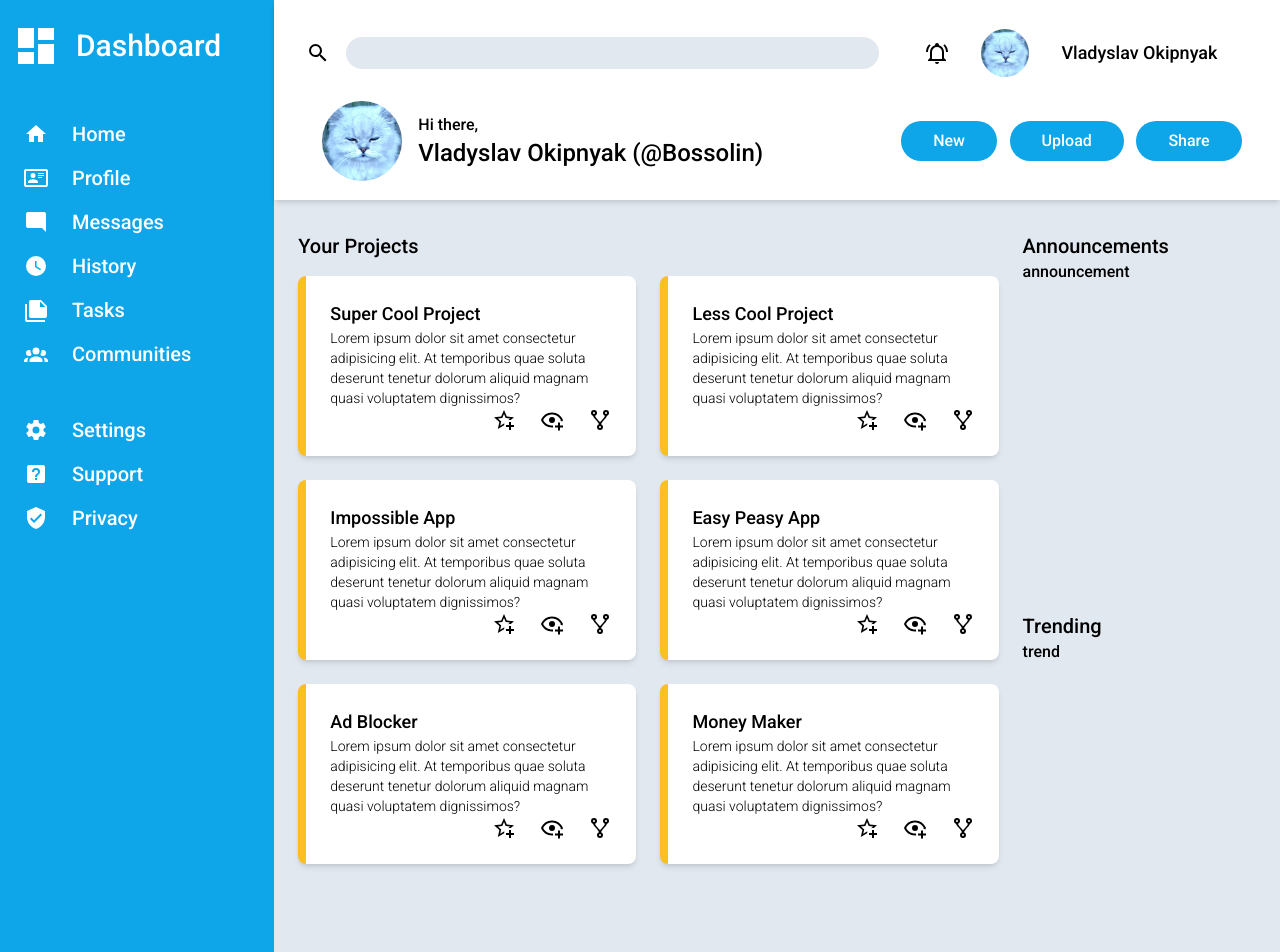
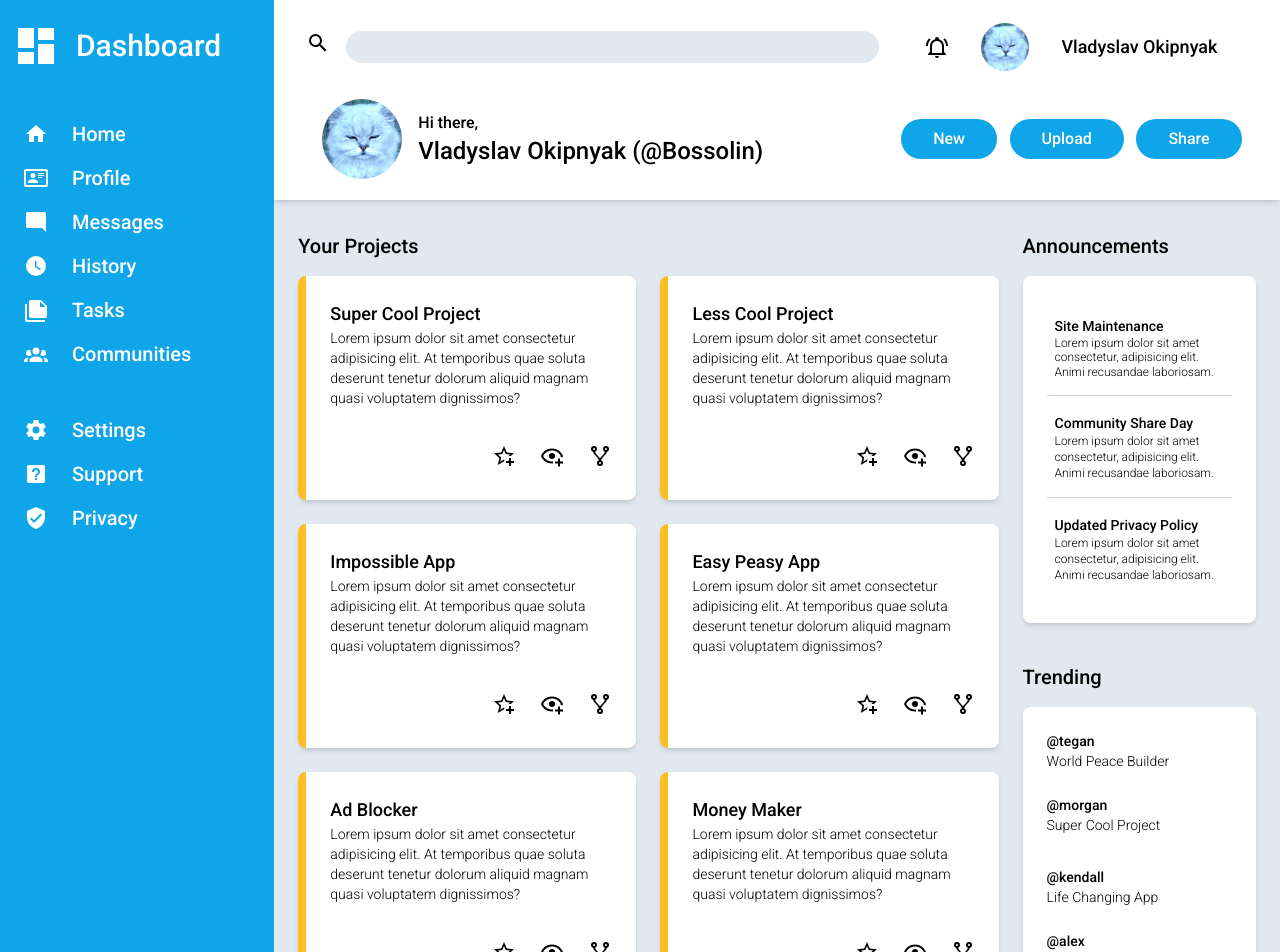
Before and after one commit to Bossolin/odin-admin-dashboard, a React (Create React App) app: page / in a window 1280 px wide. Shown: the top 952 px of the page. Built offline with nearby package versions, Linux system fonts and the light colour scheme.

Commit message:
add announcements and trends

```diff
--- a/src/components/Header.js
+++ b/src/components/Header.js
@@ -9,11 +9,13 @@ const Header = ({ openModal, setOpenModal }) => {
     <div
       className={`${
         openModal ? "hidden" : "block"
-      } px-8 pt-6 sm:grid sm:grid-cols-[5fr_3fr] sm:grid-rows-[1fr_2fr] sm:relative fixed w-full sm:row-span-1 bottom-0 bg-white shadow-md `}
+      } px-8 pt-4 z-10 sm:grid sm:grid-cols-[5fr_3fr] sm:grid-rows-[1fr_2fr] sm:relative fixed w-full sm:row-span-1 bottom-0 bg-white shadow-md `}
     >
       <div className="flex items-center">
         <label htmlFor="search" className="">
-          <Icon path={mdiMagnify} title="Search" size={1} />
+          <button>
+            <Icon path={mdiMagnify} title="Search" size={1} />
+          </button>
         </label>
         <input
           type="text"
--- a/src/components/Main.js
+++ b/src/components/Main.js
@@ -4,9 +4,9 @@ import Project from "./Project";
 const Main = () => {
   return (
     <div className="min-h-screen sm:grid sm:grid-rows-6 sm:grid-cols-[3fr_1fr] sm:gap-6 px-6 pt-4 pb-[200px] sm:py-8 bg-slate-200">
-      <div className="row-span-6">
+      <div className="row-span-full">
         <h1 className="text-xl mb-4">Your Projects</h1>
-        <div className="grid grid-cols-[repeat(auto-fit,_minmax(300px,_1fr))] grid-rows-3 gap-6">
+        <div className="grid grid-cols-[repeat(auto-fit,_minmax(300px,_1fr))] grid-rows-3 gap-6 mb-4">
           <Project name={"Super Cool Project"} />
           <Project name={"Less Cool Project"} />
           <Project name={"Impossible App"} />
@@ -16,12 +16,51 @@ const Main = () => {
         </div>
       </div>
       <div className="row-span-3">
-        <h1 className="text-xl">Announcements</h1>
-        <div className="">announcement</div>
+        <h1 className="text-xl mb-4">Announcements</h1>
+        <div className="flex flex-col gap-px py-6 px-6 mb-4 rounded-lg shadow-md bg-white">
+          <div className=" py-4 px-2 border-b border-slate-300">
+            <h1 className="text-sm">Site Maintenance</h1>
+            <p className="text-xs font-thin leading-[0.9rem]">
+              Lorem ipsum dolor sit amet consectetur, adipisicing elit. Animi
+              recusandae laboriosam.
+            </p>
+          </div>
+          <div className=" py-4 px-2 border-b border-slate-300">
+            <h1 className="text-sm">Community Share Day</h1>
+            <p className="text-xs font-thin">
+              Lorem ipsum dolor sit amet consectetur, adipisicing elit. Animi
+              recusandae laboriosam.
+            </p>
+          </div>
+          <div className=" py-4 px-2 ">
+            <h1 className="text-sm">Updated Privacy Policy</h1>
+            <p className="text-xs font-thin">
+              Lorem ipsum dolor sit amet consectetur, adipisicing elit. Animi
+              recusandae laboriosam.
+            </p>
+          </div>
+        </div>
       </div>
       <div className="row-span-3">
-        <h1 className="text-xl">Trending</h1>
-        <div className="">trend</div>
+        <h1 className="text-xl mb-4">Trending</h1>
+        <div className="py-6 px-6 mb-4 rounded-lg shadow-md bg-white">
+          <div className="pb-2 text-sm">
+            <p>@tegan</p>
+            <p className="font-thin">World Peace Builder</p>
+          </div>
+          <div className="py-4 text-sm">
+            <p>@morgan</p>
+            <p className="font-thin">Super Cool Project</p>
+          </div>
+          <div className="py-4 text-sm">
+            <p>@kendall</p>
+            <p className="font-thin">Life Changing App</p>
+          </div>
+          <div className="pt-2 text-sm">
+            <p>@alex</p>
+            <p className="font-thin">No Traffic Maker</p>
+          </div>
+        </div>
       </div>
     </div>
   );
--- a/src/components/Project.js
+++ b/src/components/Project.js
@@ -4,14 +4,14 @@ import { mdiEyePlusOutline, mdiSourceFork, mdiStarPlusOutline } from "@mdi/js";
 
 const Project = ({ name }) => {
   return (
-    <div className="py-6 px-6 rounded-lg shadow-md bg-white border-l-8 border-amber-400">
+    <div className="relative py-6 px-6 h-56 rounded-lg shadow-md bg-white border-l-8 border-amber-400">
       <h1 className="text-lg">{name}</h1>
       <p className="text-sm font-thin">
         Lorem ipsum dolor sit amet consectetur adipisicing elit. At temporibus
         quae soluta deserunt tenetur dolorum aliquid magnam quasi voluptatem
         dignissimos?
       </p>
-      <div className="flex justify-end gap-6">
+      <div className="flex justify-end gap-6 absolute bottom-8 right-6">
         <Icon path={mdiStarPlusOutline} title="Favorite" size={1} />
         <Icon path={mdiEyePlusOutline} title="Watch" size={1} />
         <Icon path={mdiSourceFork} title="Fork" size={1} />
--- a/src/components/Sidebar.js
+++ b/src/components/Sidebar.js
@@ -19,52 +19,51 @@ const Sidebar = ({ openModal, setOpenModal }) => {
     <div
       className={`${
         openModal ? "block" : "hidden"
-      } w-full h-full fixed sm:block sm:static sm:row-span-full p-6 sm:p-3 bg-sky-500 `}
+      } w-full h-full z-20 fixed sm:block sm:static sm:row-span-full p-6 sm:p-3 bg-sky-500 `}
     >
       <div className="text-white flex items-center sm:text-3xl text-6xl">
         <Icon path={mdiViewDashboard} title="Dashboard" size={2} />{" "}
         <span className="p-4">Dashboard</span>
       </div>
-
       <div className="py-8">
-        <div className="text-white px-3 flex items-center sm:text-xl text-3xl">
+        <button className="text-white px-3 flex items-center sm:text-xl text-3xl">
           <Icon path={mdiHome} title="Home" size={1} />{" "}
           <span className="px-6 py-2">Home</span>
-        </div>
-        <div className="text-white px-3 flex items-center sm:text-xl text-3xl">
+        </button>
+        <button className="text-white px-3 flex items-center sm:text-xl text-3xl">
           <Icon path={mdiCardAccountDetailsOutline} title="Profile" size={1} />{" "}
           <span className="px-6 py-2">Profile</span>
-        </div>
-        <div className="text-white px-3 flex items-center sm:text-xl text-3xl">
+        </button>
+        <button className="text-white px-3 flex items-center sm:text-xl text-3xl">
           <Icon path={mdiMessageReply} title="Messages" size={1} />{" "}
           <span className="px-6 py-2">Messages</span>
-        </div>
-        <div className="text-white px-3 flex items-center sm:text-xl text-3xl">
+        </button>
+        <button className="text-white px-3 flex items-center sm:text-xl text-3xl">
           <Icon path={mdiClock} title="History" size={1} />{" "}
           <span className="px-6 py-2">History</span>
-        </div>
-        <div className="text-white px-3 flex items-center sm:text-xl text-3xl">
+        </button>
+        <button className="text-white px-3 flex items-center sm:text-xl text-3xl">
           <Icon path={mdiNoteMultiple} title="Tasks" size={1} />{" "}
           <span className="px-6 py-2">Tasks</span>
-        </div>
-        <div className="text-white px-3 flex items-center sm:text-xl text-3xl">
+        </button>
+        <button className="text-white px-3 flex items-center sm:text-xl text-3xl">
           <Icon path={mdiAccountGroup} title="Communities" size={1} />{" "}
           <span className="px-6 py-2">Communities</span>
-        </div>
+        </button>
       </div>
 
-      <div className="text-white px-3 flex items-center sm:text-xl text-3xl">
+      <button className="text-white px-3 flex items-center sm:text-xl text-3xl">
         <Icon path={mdiCog} title="Settings" size={1} />{" "}
         <span className="px-6 py-2">Settings</span>
-      </div>
-      <div className="text-white px-3 flex items-center sm:text-xl text-3xl">
+      </button>
+      <button className="text-white px-3 flex items-center sm:text-xl text-3xl">
         <Icon path={mdiHelpBox} title="Support" size={1} />{" "}
         <span className="px-6 py-2">Support</span>
-      </div>
-      <div className="text-white px-3 flex items-center sm:text-xl text-3xl">
+      </button>
+      <button className="text-white px-3 flex items-center sm:text-xl text-3xl">
         <Icon path={mdiShieldCheck} title="Privacy" size={1} />{" "}
         <span className="px-6 py-2">Privacy</span>
-      </div>
+      </button>
 
       <button
         onClick={() => setOpenModal(!openModal)}
```
